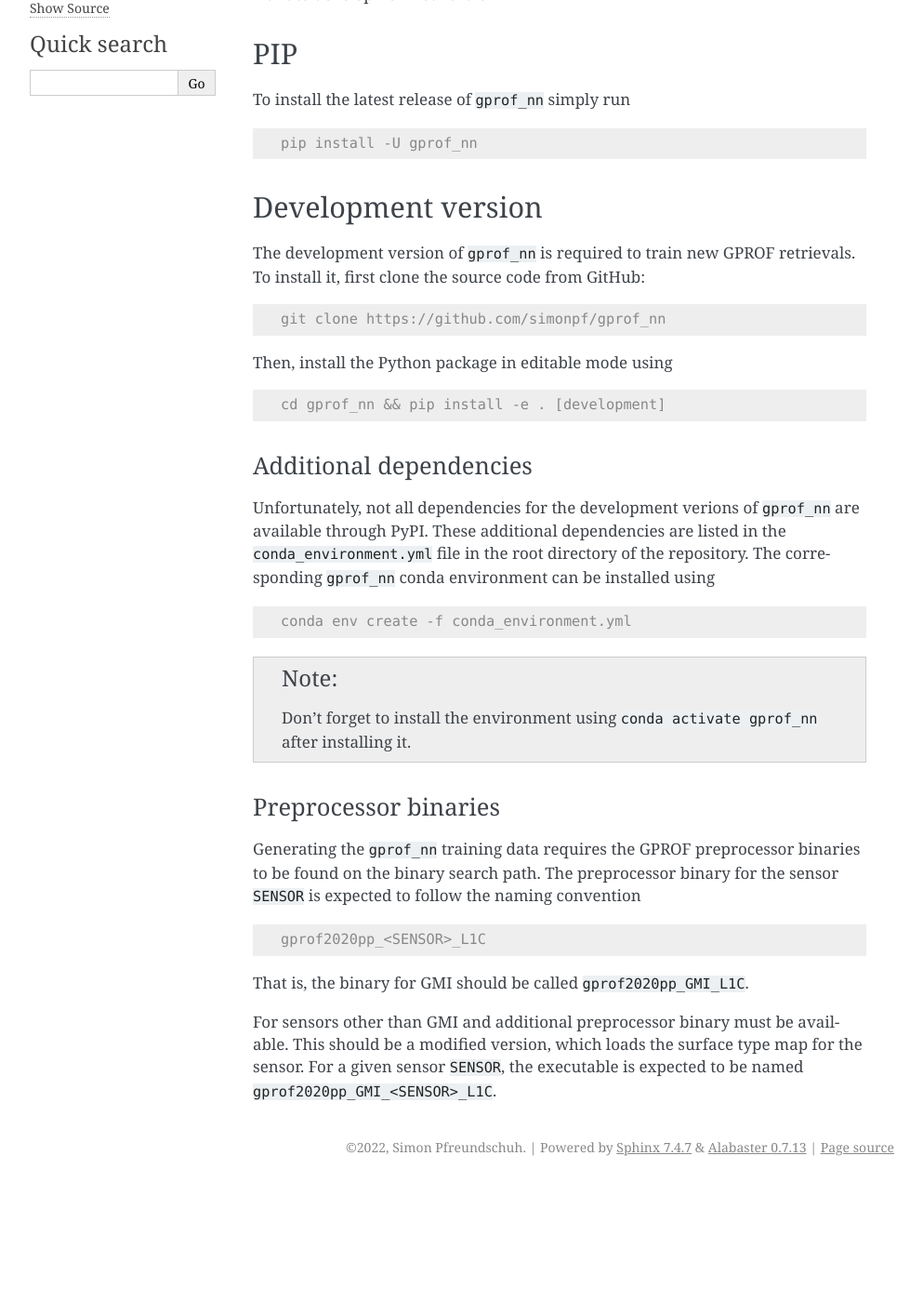
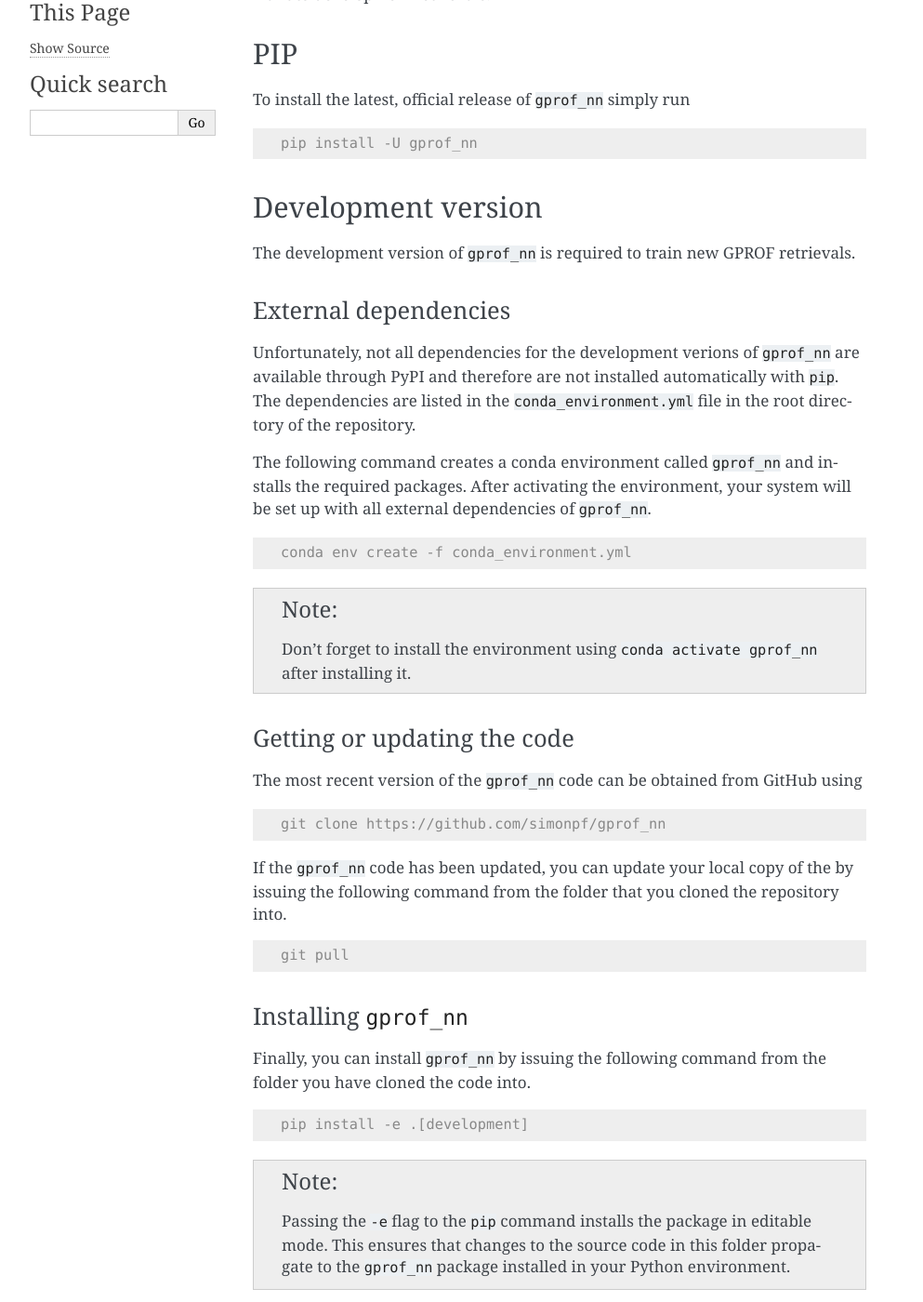
Before and after one commit to simonpf/gprof_nn, a Sphinx documentation site: the page built from doc/source/installation.rst, in a window 1280 px wide and 1400 px high, scrolled down 278 px. Shown: the whole window at 93% size, without its empty margins (148-1141 px from the left). Built offline with Sphinx 7.4.7, drawn with Linux system fonts in a browser that asks for light colours; before the commit the page ends 1551 px from its top, so only the background shows below that; some of the changed text lies outside the part shown.

Commit message:
Updated installation instructions.

```diff
--- a/doc/source/installation.rst
+++ b/doc/source/installation.rst
@@ -13,7 +13,7 @@
 PIP
 ---
 
-To install the latest release of ``gprof_nn`` simply run
+To install the latest, official release of ``gprof_nn`` simply run
 
 .. code-block:: console
 
@@ -25,26 +25,18 @@
 -------------------
 
 The development version of ``gprof_nn`` is required to train new GPROF retrievals.
-To install it, first clone the source code from GitHub:
 
-.. code-block:: console
+External dependencies
+^^^^^^^^^^^^^^^^^^^^^
 
-   git clone https://github.com/simonpf/gprof_nn
+Unfortunately, not all dependencies for the development verions of ``gprof_nn``
+are available through PyPI and therefore are not installed automatically with
+``pip``. The dependencies are listed in the ``conda_environment.yml`` file
+in the root directory of the repository.
 
-Then, install the Python package in editable mode using
-
-.. code-block:: console
-
-   cd gprof_nn && pip install -e . [development]
-
-
-Additional dependencies
-^^^^^^^^^^^^^^^^^^^^^^^
-
-Unfortunately, not all dependencies for the development verions of ``gprof_nn`` are available
-through PyPI. These additional dependencies are listed in the ``conda_environment.yml`` file
-in the root directory of the repository. The corresponding ``gprof_nn`` conda environment can be
-installed using
+The following command creates a conda environment called ``gprof_nn`` and
+installs the required packages. After activating the environment, your system
+will be set up with all external dependencies of ``gprof_nn``.
 
 .. code-block:: console
 
@@ -53,6 +45,39 @@
 .. note ::
    Don't forget to install the environment using ``conda activate gprof_nn`` after installing
    it.
+
+Getting or updating the code
+^^^^^^^^^^^^^^^^^^^^^^^^^^^^
+
+The most recent version of the ``gprof_nn`` code can be obtained from GitHub using
+
+.. code-block:: console
+
+   git clone https://github.com/simonpf/gprof_nn
+
+If the ``gprof_nn`` code has been updated, you can update your local copy of the
+by issuing the following command from the folder that you cloned the repository
+into.
+
+.. code-block:: console
+
+   git pull
+
+Installing ``gprof_nn``
+^^^^^^^^^^^^^^^^^^^^^^^
+
+Finally, you can install ``gprof_nn`` by issuing the following command from the folder
+you have cloned the code into.
+
+.. code-block:: console
+
+   pip install -e .[development]
+
+.. note ::
+   Passing the ``-e`` flag to the ``pip`` command installs the package in editable mode.
+   This ensures that changes to the source code in this folder propagate to the ``gprof_nn``
+   package installed in your Python environment.
+
 
 Preprocessor binaries
 ^^^^^^^^^^^^^^^^^^^^^
@@ -64,12 +89,12 @@
 
 .. code-block:: console
 
-   gprof2020pp_<SENSOR>_L1C
+   gprof2021pp_<SENSOR>_L1C
 
-That is, the binary for GMI should be called ``gprof2020pp_GMI_L1C``.
+That is, the binary for GMI should be called ``gprof2021pp_GMI_L1C``.
 
 
 For sensors other than GMI and additional preprocessor binary must be available. This
 should be a modified version, which loads the surface type map for the sensor.
 For a given sensor ``SENSOR``, the executable is expected to be named
-``gprof2020pp_GMI_<SENSOR>_L1C``.
+``gprof2021pp_GMI_<SENSOR>_L1C``.
```
